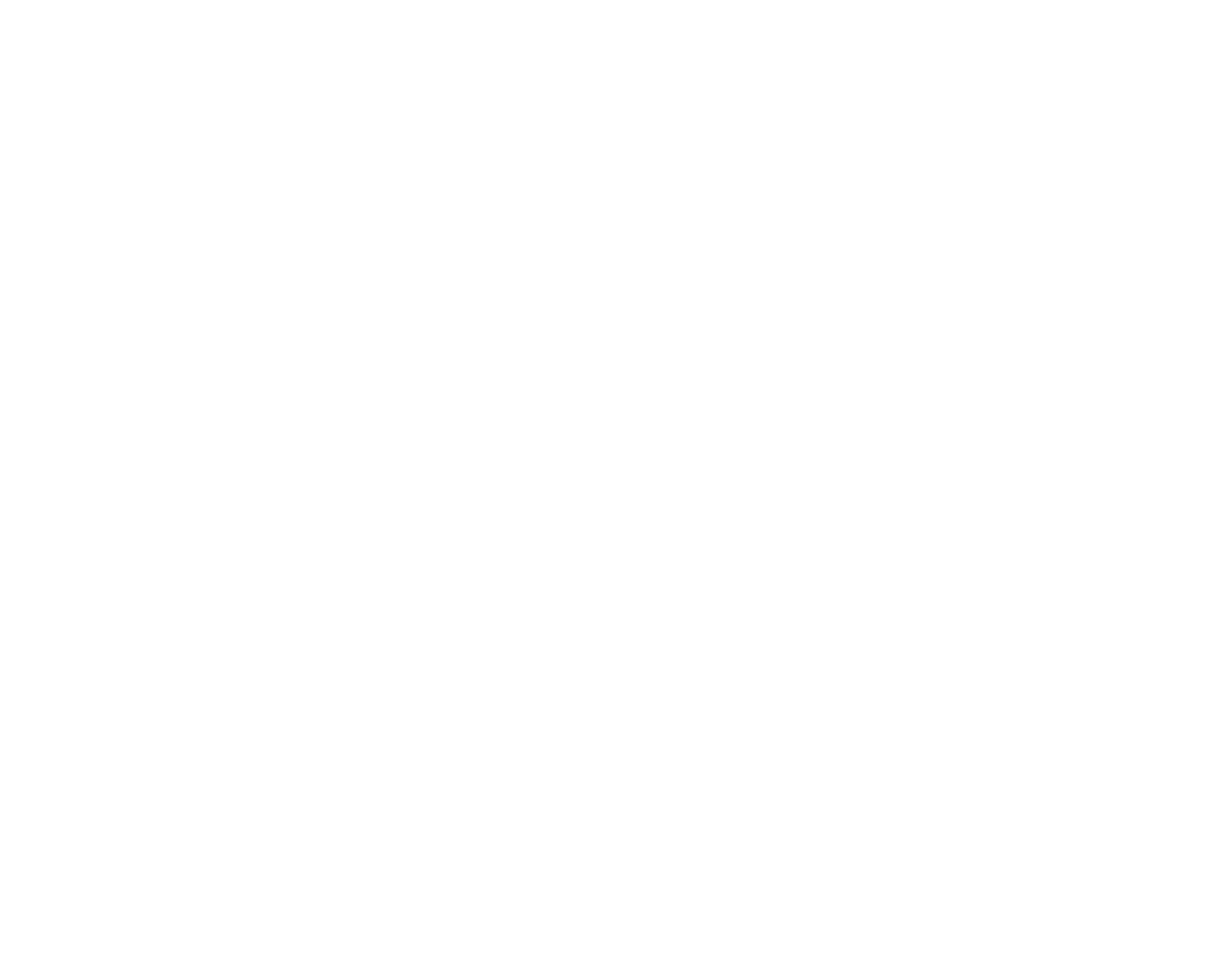
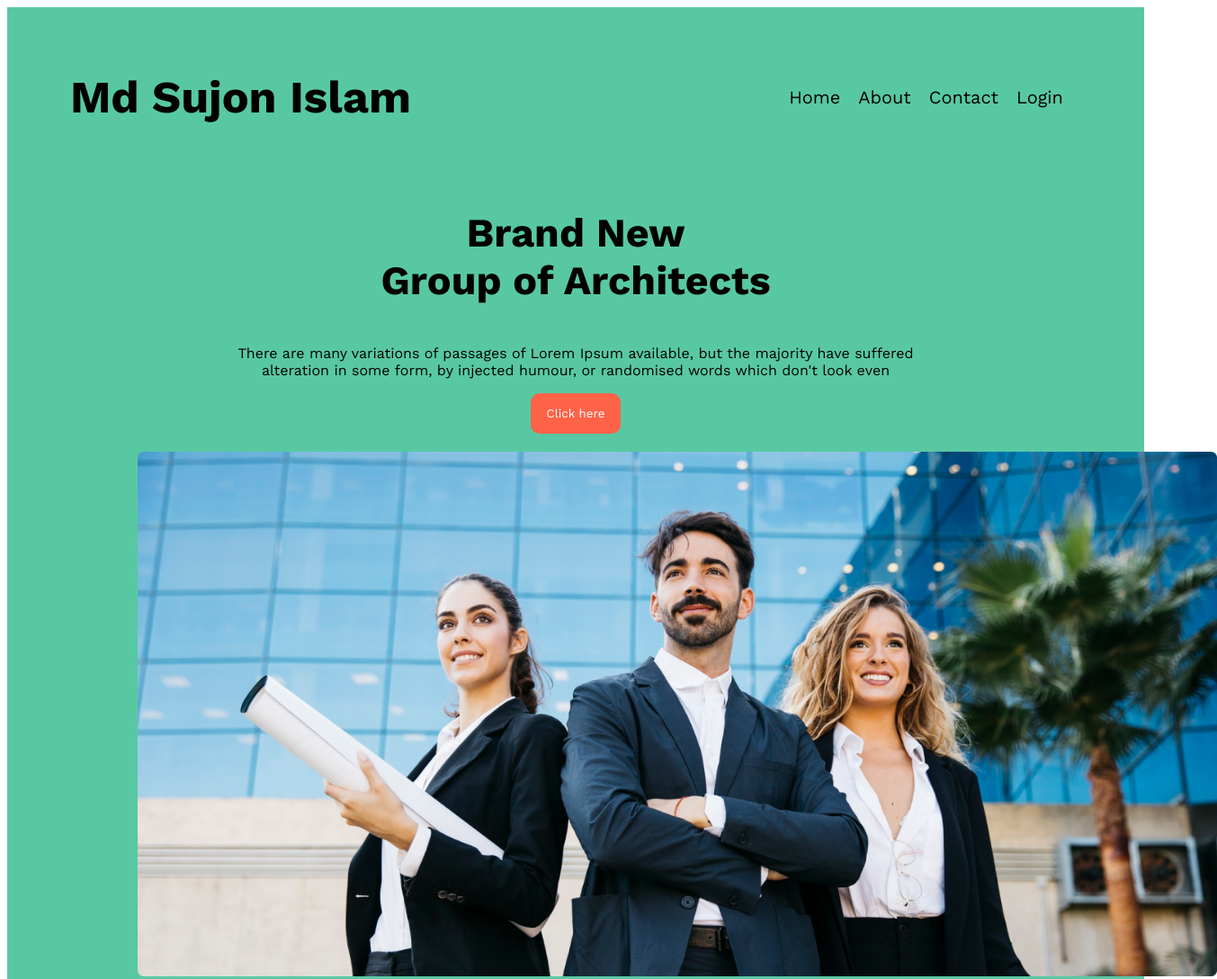
Before and after one commit to mdsujonislam666/web-development, a plain HTML site: page g3-architects/index.html in a window 1280 px wide. Shown: the top 1088 px of the page at 90% size, 1353 px wide, since content can reach past the window. Before the commit the page ends 800 px from the top, so only its background shows below. Drawn offline with nearby package versions, Linux system fonts and the light colour scheme.

Commit message:
second push

```diff
--- a/g3-architects/index.html
+++ b/g3-architects/index.html
@@ -4,8 +4,36 @@
     <meta charset="UTF-8">
     <meta name="viewport" content="width=device-width, initial-scale=1.0">
     <title>G3-architects-resources</title>
+    <link rel="stylesheet" href="style.css">
 </head>
 <body>
+    <header>
+        <nav>
+            <h3 class="nav-title">Md Sujon Islam</h3>
+            <ul>
+                <li><a href="">Home</a></li>
+                <li><a href="">About</a></li>
+                <li><a href="">Contact</a></li>
+                <li><a href="">Login</a></li>
+            </ul>
+        </nav>
+        <div class="banner">
+            <div class="banner-content">
+            <h3 class="banner-title">Brand New<br>
+                Group of Architects
+                </h3>
+            <p class="banner-description">There are many variations of passages of Lorem Ipsum available, but the majority have suffered alteration in some form, by injected humour, or randomised words which don't look even</p>
+            <button class="banner-button">Click here</button>
+            </div>
+            <img class="banner-image" src="image/banner.png" alt="">
+        </div>
+    </header>
+    <!-- head end -->
+     <main>
 
+     </main>
+     <footer>
+
+     </footer>
 </body>
 </html>
--- a/g3-architects/style.css
+++ b/g3-architects/style.css
@@ -0,0 +1,93 @@
+/* work sans font */
+@import url('https://fonts.googleapis.com/css2?family=Work+Sans:ital,wght@0,100..900;1,100..900&display=swap');
+*{
+  font-family: "Work Sans", sans-serif;
+  font-optical-sizing: auto;
+}
+header{
+    padding: 20px;
+    background-color:rgb(88, 200, 163);
+}
+nav{
+    padding: 0px 50px;
+    display: flex;
+    justify-content: space-between;
+    align-items: center;
+}
+nav > ul{
+    display: flex;
+}
+nav li{
+    list-style: none;
+    margin-right: 20px;
+    font-size: 1rem;
+    font-weight: 500px;
+}
+.nav-title{
+    font-size: 50px;
+    font-weight: 700px;
+}
+
+nav li a{
+    color: rgb(0, 0, 0);
+    font-size: 20px;
+    font-weight: 800px;
+    text-decoration: none;
+}
+/* banner */
+
+.banner-content{
+    text-align: center;
+    max-width: 800px;
+    margin: 0px auto;
+}
+.banner-title{
+    font-size: 2.8rem;
+    font-weight: 800px;
+}
+.banner-image{
+    width: 100%;
+    max-width: 1200px;
+    margin-left: 125px;
+}
+.banner-button{
+    background-color: tomato;
+    padding: 15px;
+    margin-bottom: 20px;
+    border: none;
+    border-radius: 10px;
+    width: 100px;
+    color: white;
+}
+
+
+
+/* media queary */
+@media screen and (max-width: 576px) {
+    nav{
+        flex-direction: column;
+        padding: 0px;
+    }
+    .banner-image{
+        margin: 0px;
+    }
+
+}
+@media screen and (min-width: 576px) and (max-width: 960px) {
+    nav{
+        flex-direction: column;
+        padding: 0px;
+    }
+    .banner-image{
+        margin: 0px;
+    }
+}
+@media screen and (min-width: 960px) and (max-width: 1024px) {
+    nav{
+        flex-direction: column;
+        padding: 0px;
+    }
+    .banner-image{
+        margin: 0px;
+    }
+}
```
